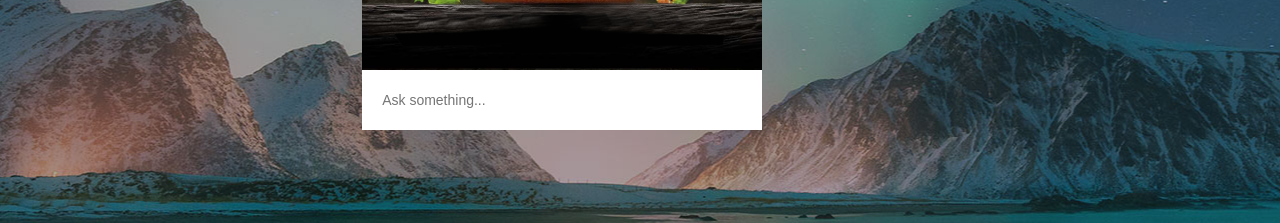
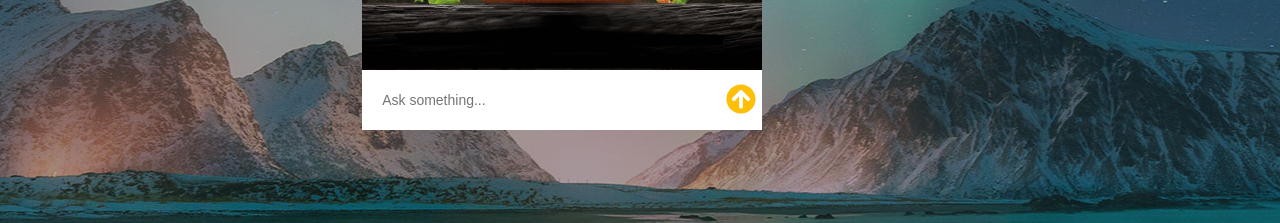
Before and after one commit to NOIZChain/noiz-js, a Vue app: page / in a window 1280 px wide. Shown: the part 535-758 px from the top of the page. Built offline with nearby package versions, Linux system fonts and the light colour scheme.

Commit message:
handling input

```diff
--- a/package.json
+++ b/package.json
@@ -11,7 +11,7 @@
   "dependencies": {
     "@fortawesome/fontawesome-svg-core": "^1.2.17",
     "@fortawesome/free-solid-svg-icons": "^5.8.1",
-    "@fortawesome/react-fontawesome": "^0.1.4",
+    "@fortawesome/vue-fontawesome": "^0.1.6",
     "i": "^0.3.6",
     "npm": "^6.9.0",
     "vue": "^2.6.6",
--- a/src/apps/ChatApp/components/ChatInput.vue
+++ b/src/apps/ChatApp/components/ChatInput.vue
@@ -1,21 +1,48 @@
 <template>
-    <form name="chat-form">
+    <form name="chat-form" @submit="onSubmit" novalidate>
         <div class="component-chat-input-wrapper">
-            <input :value="message" class="chat-input" name="message" type="text" :placeholder="$t('askSomething')" />
+            <input v-model="message" class="chat-input" name="message" type="text" :placeholder="$t('askSomething')" />
+            <button type="submit" class="submit-button" :style="{
+                color: theme.secondaryColor
+            }">
+                <FontAwesomeIcon icon="arrow-circle-up" />
+            </button>
         </div>
     </form>
 </template>
 
 <script lang="ts">
 import { Component, Prop, Vue } from 'vue-property-decorator';
+import { library } from '@fortawesome/fontawesome-svg-core'
+import { faArrowCircleUp } from '@fortawesome/free-solid-svg-icons'
+import { FontAwesomeIcon } from '@fortawesome/vue-fontawesome'
 import Background from '@/components/Background.vue'
+import { ChatTheme } from '../state/types';
+
+library.add(faArrowCircleUp)
 
 @Component({
     components: {
-    }
+        FontAwesomeIcon
+    },
 })
 export default class ChatInput extends Vue {
-    @Prop({ default: '' }) message!: string
+    @Prop() theme!: ChatTheme
+    @Prop() onSend!: (message: string) => any
+
+    message: string = ''
+
+    onSubmit(e: Event) {
+        e.preventDefault()
+        e.stopPropagation()
+
+        this.onSend && this.onSend(this.message)
+        this.clear()
+    }
+
+    clear() {
+        this.message = ''
+    }
 }
 </script>
 
@@ -24,6 +51,7 @@ export default class ChatInput extends Vue {
     background-color: #ffffff;
     flex-flow: row;
     display: flex;
+    outline: none;
 
     .chat-input {
         border: 0;
@@ -34,6 +62,15 @@ export default class ChatInput extends Vue {
         height: 60px;
         font-size: 14px;
         font-weight: 500;
+        outline: none;
+    }
+
+    .submit-button {
+        background: none;
+        border: none;
+        font-size: 30px;
+        outline: none;
+        cursor: pointer;
     }
 }
 </style>
--- a/src/apps/ChatApp/index.vue
+++ b/src/apps/ChatApp/index.vue
@@ -1,15 +1,15 @@
 <template>
     <App class="app-chat">
-        <div class="brand-header" :style="{ backgroundColor: primaryColor }">
+        <div class="brand-header" :style="{ backgroundColor: theme.primaryColor }">
             <div class="brand-description"></div>
-            <img class="brand-logo" :src="logo" />
+            <img class="brand-logo" :src="theme.logo" />
         </div>
         <StripCta>
             <span>{{ $t('poweredBy') }}</span>
             <img :src="require('@/assets/logo-noiz.png')" />
         </StripCta>
-        <ChatArea :background="chatBackground" />
-        <ChatInput />
+        <ChatArea :background="theme.backgroundImage" :theme="theme" />
+        <ChatInput :onSend="onSend" :theme="theme" />
     </App>
 </template>
 
@@ -26,6 +26,7 @@ import Background from '@/components/Background.vue'
 import StripCta from '@/components/StripCta.vue'
 import ChatArea from './components/ChatArea.vue'
 import ChatInput from './components/ChatInput.vue'
+import { ChatTheme } from './state/types'
 
 @Component({
     components: {
@@ -39,9 +40,11 @@ import ChatInput from './components/ChatInput.vue'
     },
 })
 export default class ChatApp extends Vue {
-    @Prop() chatBackground!: string
-    @Prop() logo!: string
-    @Prop() primaryColor!: string
+    @Prop() theme!: ChatTheme
+
+    onSend(message: string) {
+        console.log('sending message: ', message)
+    }
 }
 </script>
 
--- /dev/null
+++ b/src/apps/ChatApp/state/types.ts
@@ -0,0 +1,6 @@
+export interface ChatTheme {
+    primaryColor: string,
+    secondaryColor: string,
+    backgroundImage: string,
+    logo: string,
+}
--- a/src/views/Home.vue
+++ b/src/views/Home.vue
@@ -1,8 +1,11 @@
 <template>
     <div id="view-home">
-        <ChatApp logo="/brand/mcdonalds.png"
-            chatBackground="/brand/background-chat.png"
-            primaryColor="rgb(151, 30, 30)" />
+        <ChatApp :theme="{
+            logo: '/brand/mcdonalds.png',
+            backgroundImage: '/brand/background-chat.png',
+            primaryColor: 'rgb(151, 30, 30)',
+            secondaryColor: '#FEBF06'
+        }" />
         <div class="app-settings">
             <button @click="$i18n.locale = 'en'">
                 English
```
Also changed, not shown: 1 other file (tests, documents, lock files or other folders).
